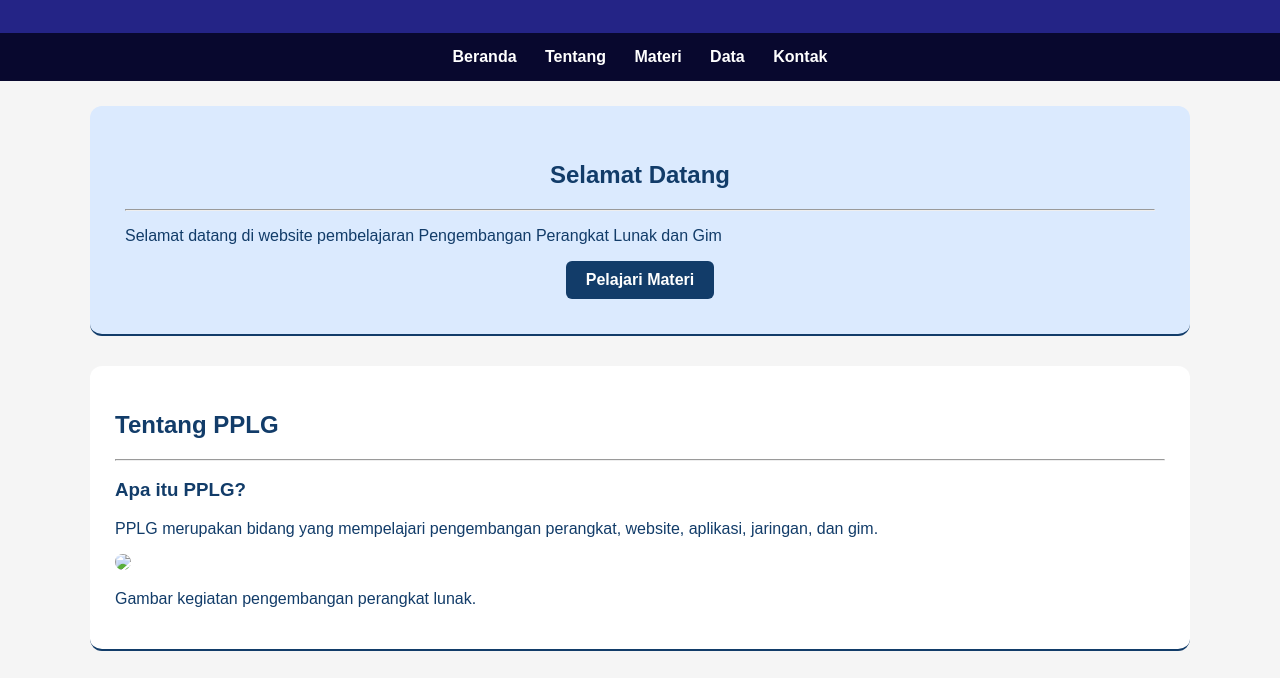
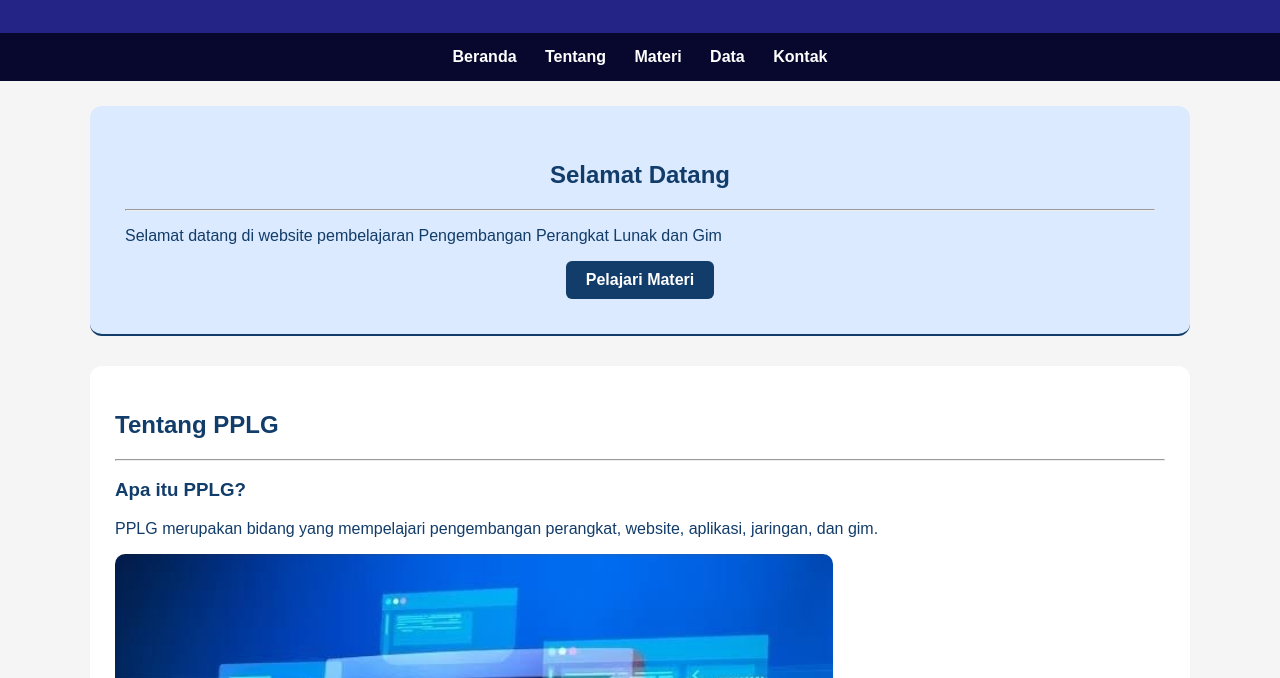
Before and after one commit to tiararamadani-pixel/projekwebtiara, a plain HTML site: page index.html in a window 1280 px wide. Shown: the part 121-799 px from the top of the page. Drawn offline with Linux system fonts and the light colour scheme.

Commit message:
Update image source in index.html

```diff
--- a/index.html
+++ b/index.html
@@ -33,7 +33,7 @@
             <hr>
             <h3>Apa itu PPLG?</h3>
             <p>PPLG merupakan bidang yang mempelajari pengembangan perangkat, website, aplikasi, jaringan, dan gim.</p>
-            <img src="Gambar/gambartiara.jpg">
+            <img src="gambar/komputer.jpg">
             <p>Gambar  kegiatan pengembangan perangkat lunak.</p>
         </section>
 
```
